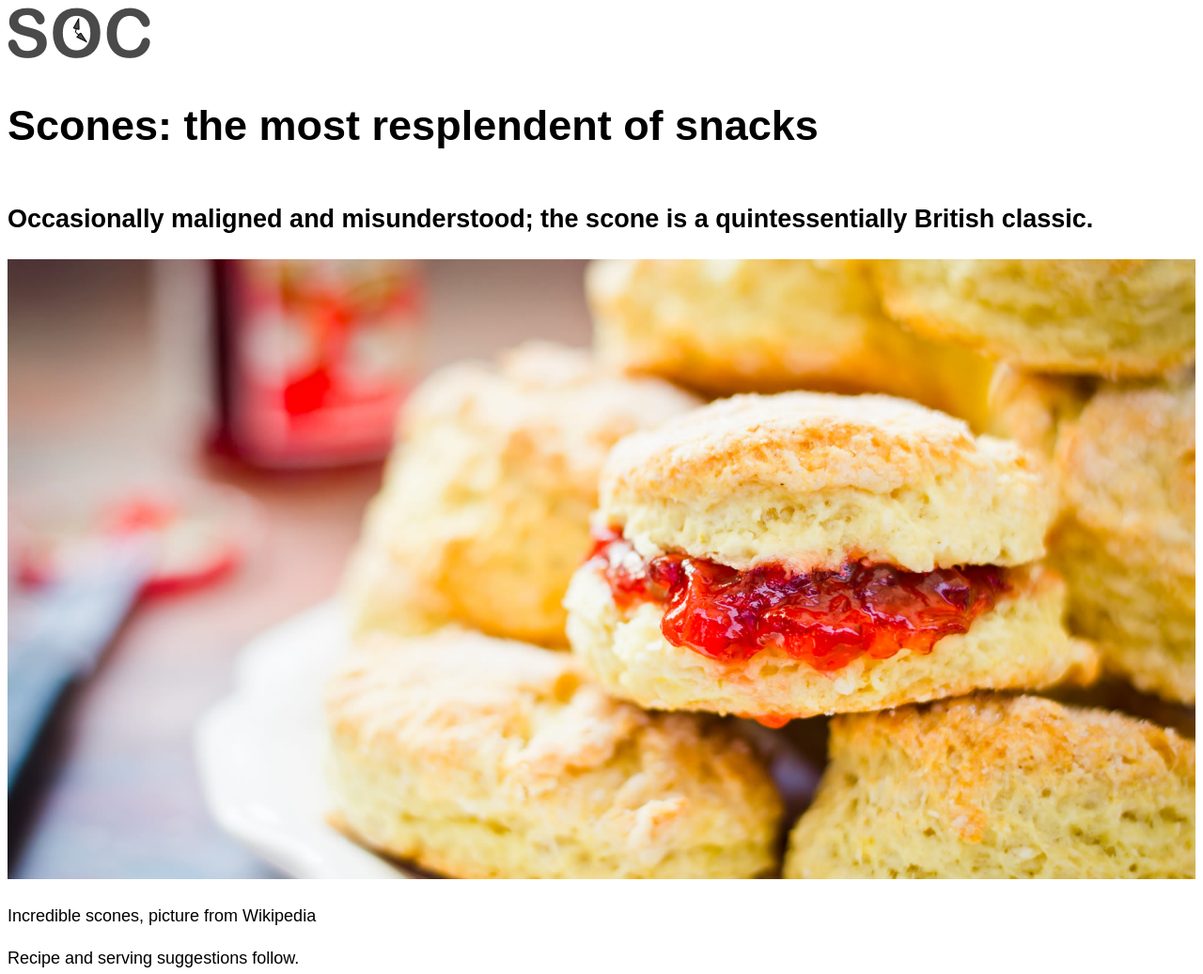
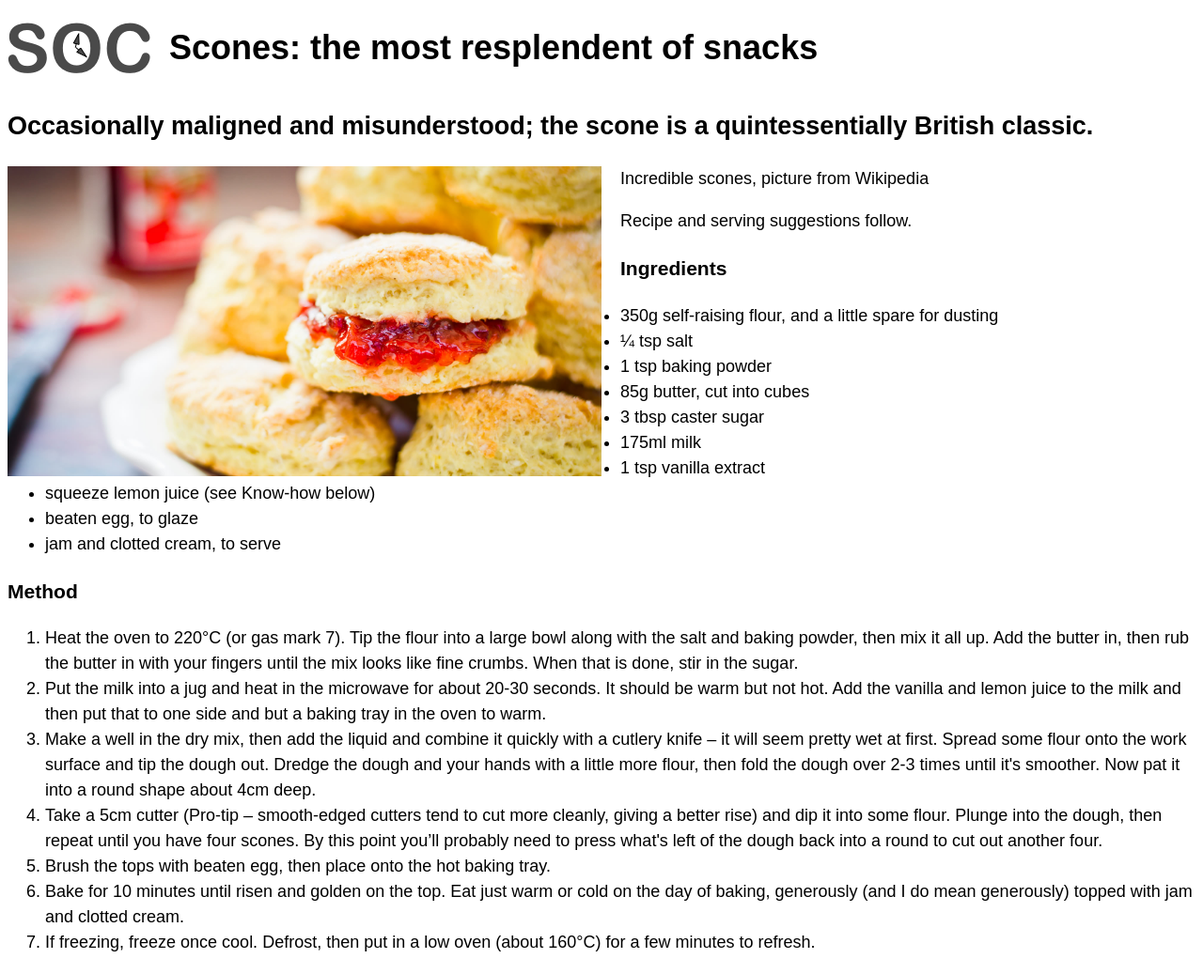
Before and after one commit to champseo2017/learn_css2024, a plain HTML site: page index.html in a window 1280 px wide. Shown: the top 1037 px of the page at 94% size. Drawn offline with Linux system fonts and the light colour scheme.

Commit message:
CSS media queries

```diff
--- a/index.css
+++ b/index.css
@@ -21,15 +21,32 @@ html {
 }
 
 img {
-  max-width: 100%; /* รูปภาพจะมีความกว้างสูงสุดเท่ากับ 100% ของ container */
+  max-width: 100%;
 }
 
 .logo {
-  width: 100%; /* logo จะขยายเต็มความกว้างของ container เสมอ อาจทำให้ภาพผิดเพี้ยน */
+  width: 100%;
 }
 
 /*
-max-width ใน CSS เพื่อทำให้รูปภาพปรับขนาดได้ตามขนาดของ container โดยรูปภาพจะขยายได้สูงสุดเท่ากับขนาดเต็มของมัน แต่ถ้า container เล็กกว่า รูปภาพก็จะปรับขนาดลงให้พอดี ต่างจากการใช้ width ที่จะทำให้รูปภาพถูกบีบหรือขยายให้มีขนาดตามที่กำหนดเสมอ โดยไม่สนใจขนาดจริงของรูปภาพ
+CSS media queries เพื่อปรับเปลี่ยนการจัดวางองค์ประกอบในหน้าเว็บเพจให้เหมาะสมกับขนาดหน้าจอที่แตกต่างกัน โดยเฉพาะเมื่อความกว้างของหน้าจอมากกว่า 800px ซึ่งเป็นจุดที่การจัดวางเริ่มดูไม่เหมาะสม
+ผู้เขียนจะอธิบายเกี่ยวกับ media queries อย่างละเอียดในบทที่ 3 แต่สำหรับตอนนี้ สิ่งที่ต้องเข้าใจคือ media queries เป็น directives ใน CSS ที่ช่วยให้เราสามารถกำหนด CSS rules ให้ใช้เฉพาะในเงื่อนไขของสภาพแวดล้อมบางอย่าง ในกรณีนี้คือขนาดของหน้าจอนั่นเอง
+/* ใช้ media query เพื่อกำหนด CSS rules สำหรับหน้าจอที่มีความกว้างมากกว่า 800px */
+@media screen and (min-width: 800px) {
+  /* CSS rules ที่จะใช้เมื่อหน้าจอกว้างมากกว่า 800px */
+  .container {
+    max-width: 800px; /* จำกัดความกว้างของ container ไม่ให้เกิน 800px */
+    margin: 0 auto; /* จัดให้ container อยู่ตรงกลาง */
+  }
 
+  img {
+    max-width: 50%; /* ลดขนาดรูปภาพลงเหลือครึ่งหนึ่งของขนาดเดิม */
+    float: left; /* ให้รูปภาพลอยไปทางซ้าย เพื่อให้ข้อความอยู่ทางขวา */
+    margin-right: 20px; /* เพิ่มระยะห่างด้านขวาของรูปภาพ */
+  }
 
+  h1 {
+    font-size: 36px; /* เพิ่มขนาดตัวอักษรของ heading */
+  }
+}
 */
```
